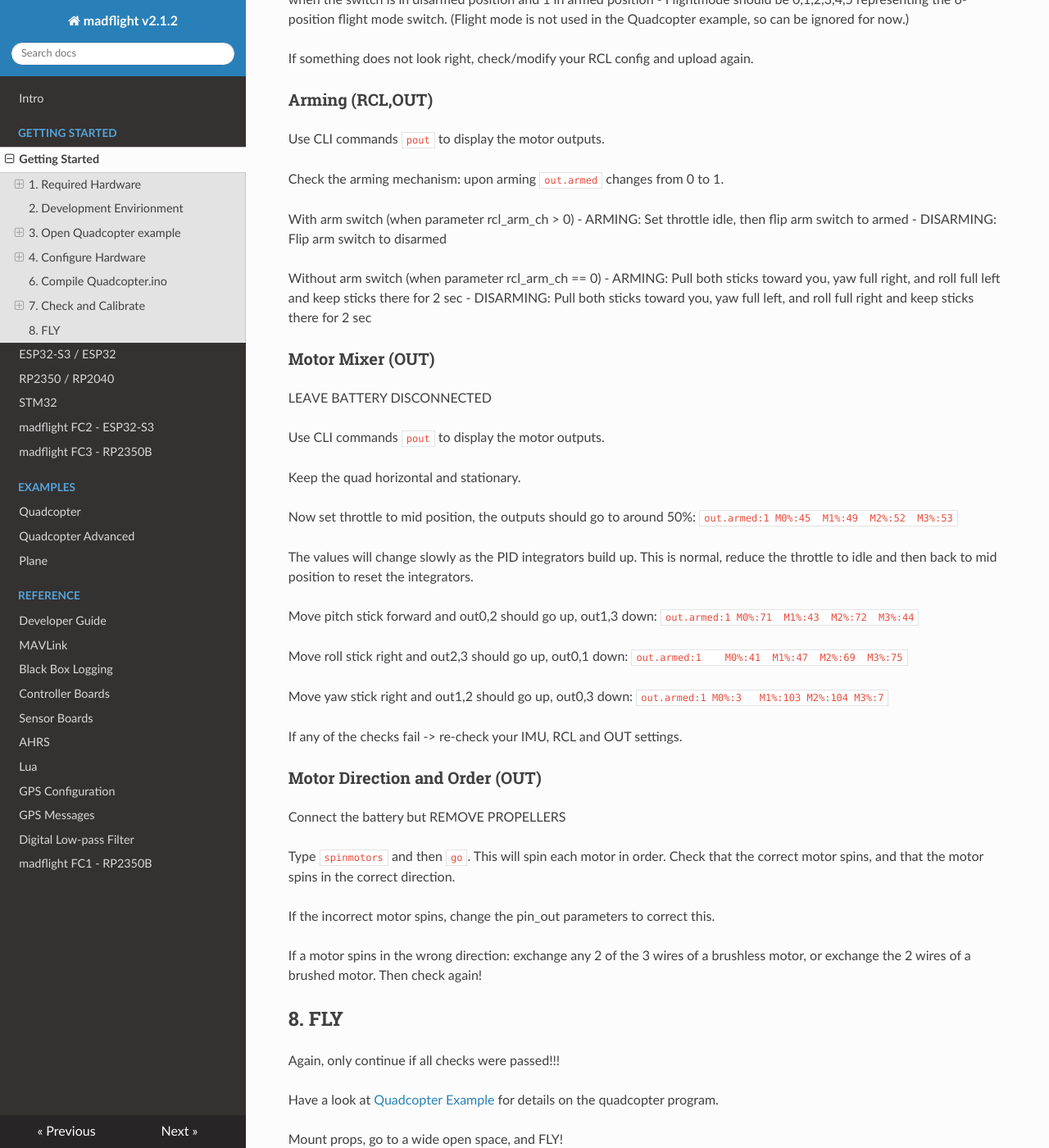
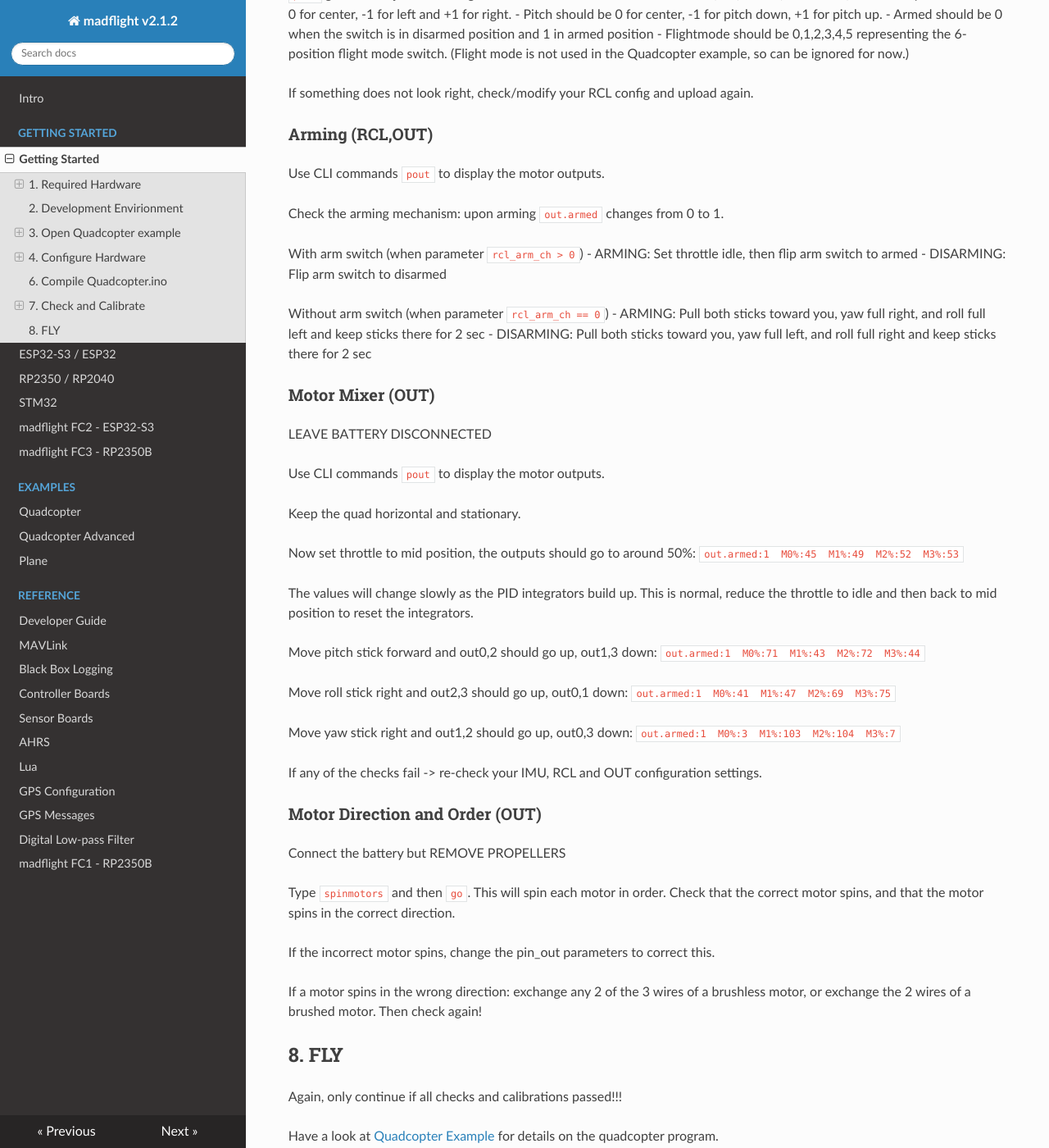
Before and after one commit to qqqlab/madflight-docs, an MkDocs documentation site: the page built from docs/Getting-Started.md, in a window 1280 px wide and 1400 px high, scrolled down 5710 px. Shown: the whole window at 82% size. Built offline with MkDocs 1.6.1, drawn with Linux system fonts in a browser that asks for light colours; nearby versions of some CDN libraries; some of the changed text lies outside the part shown.

Commit message:
Update Getting-Started.md

```diff
--- a/docs/Getting-Started.md
+++ b/docs/Getting-Started.md
@@ -194,7 +194,7 @@
 
 The motors are connected in BetaFlight order:
 
-|BetaFlight Motor|madflight OUT|Position|Rotation Direction (as seen from above)
+|BetaFlight Motor|madflight OUT|Position|Rotation Direction (as seen from above)|
 |:-:|:-:|:-:|
 Motor 1|pin_out0| Right Back | Clockwise
 Motor 2|pin_out1| Right Front | Counter-Clockwise
@@ -232,11 +232,11 @@
 
 Use CLI `pacc` to display the IMU accelerometer outputs.
 
-Keep the quad horizontal, the output should look like `ax:-0.02	ay:-0.00	az:+1.00`, i.e. az close to 1, others close to 0
+Keep the quad horizontal, the output should look like `ax:-0.02  ay:-0.00  az:+1.00`, i.e. az close to 1, others close to 0
 
-Keep the quad nose down, the output should look like `ax:+0.96	ay:-0.04	az:-0.07`, i.e. ax close to 1, others close to 0
+Keep the quad nose down, the output should look like `ax:+0.96  ay:-0.04  az:-0.07`, i.e. ax close to 1, others close to 0
 
-Keep the right side down, the output should look like `ax:+0.05	ay:+1.00	az:+0.06`, i.e. ay close to 1, others close to 0
+Keep the right side down, the output should look like `ax:+0.05  ay:+1.00  az:+0.06`, i.e. ay close to 1, others close to 0
 
 If not, adjust the parameter `imu_align` and re-upload until this matches.
 
@@ -267,13 +267,13 @@
 
 Check the arming mechanism: upon arming `out.armed` changes from 0 to 1.
 
-With arm switch (when parameter rcl_arm_ch > 0)
-- ARMING: Set throttle idle, then flip arm switch to armed
-- DISARMING: Flip arm switch to disarmed
+With arm switch (when parameter `rcl_arm_ch > 0`)
+ - ARMING: Set throttle idle, then flip arm switch to armed
+ - DISARMING: Flip arm switch to disarmed
 
-Without arm switch (when parameter rcl_arm_ch == 0)
-- ARMING: Pull both sticks toward you, yaw full right, and roll full left and keep sticks there for 2 sec
-- DISARMING: Pull both sticks toward you, yaw full left, and roll full right and keep sticks there for 2 sec
+Without arm switch (when parameter `rcl_arm_ch == 0`)
+ - ARMING: Pull both sticks toward you, yaw full right, and roll full left and keep sticks there for 2 sec
+ - DISARMING: Pull both sticks toward you, yaw full left, and roll full right and keep sticks there for 2 sec
 
 
 ### Motor Mixer (OUT)
@@ -284,17 +284,17 @@
 
 Keep the quad horizontal and stationary.
 
-Now set throttle to mid position, the outputs should go to around 50%: `out.armed:1	M0%:45	M1%:49	M2%:52	M3%:53`
+Now set throttle to mid position, the outputs should go to around 50%: `out.armed:1  M0%:45  M1%:49  M2%:52  M3%:53`
 
 The values will change slowly as the PID integrators build up. This is normal, reduce the throttle to idle and then back to mid position to reset the integrators.
 
-Move pitch stick forward and out0,2 should go up, out1,3 down: `out.armed:1	M0%:71	M1%:43	M2%:72	M3%:44`
+Move pitch stick forward and out0,2 should go up, out1,3 down: `out.armed:1  M0%:71  M1%:43  M2%:72  M3%:44`
 
-Move roll stick right and out2,3 should go up, out0,1 down: `out.armed:1	M0%:41	M1%:47	M2%:69	M3%:75`
+Move roll stick right and out2,3 should go up, out0,1 down: `out.armed:1  M0%:41  M1%:47  M2%:69  M3%:75`
 
-Move yaw stick right and out1,2 should go up, out0,3 down: `out.armed:1	M0%:3	M1%:103	M2%:104	M3%:7`
+Move yaw stick right and out1,2 should go up, out0,3 down: `out.armed:1  M0%:3  M1%:103  M2%:104  M3%:7`
 
-If any of the checks fail -> re-check your IMU, RCL and OUT settings.
+If any of the checks fail -> re-check your IMU, RCL and OUT configuration settings.
 
 
 ### Motor Direction and Order (OUT)
@@ -309,7 +309,7 @@
 
 ## 8. FLY
 
-Again, only continue if all checks were passed!!!
+Again, only continue if all checks and calibrations passed!!!
 
 Have a look at [Quadcopter Example](Example-Quadcopter.md) for details on the quadcopter program.
 
```
Also changed, not shown: other parts of docs/Getting-Started.md (+7 -7 lines).
